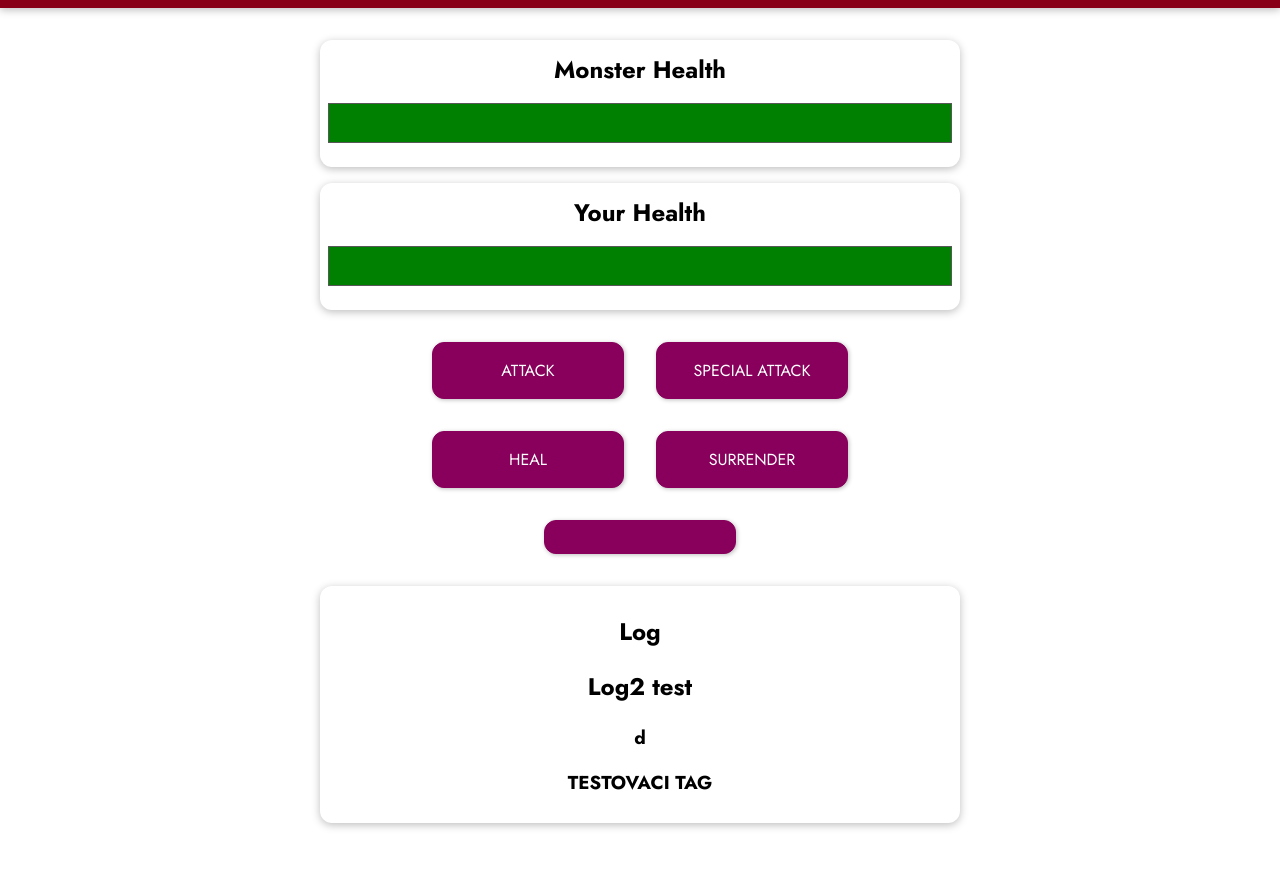
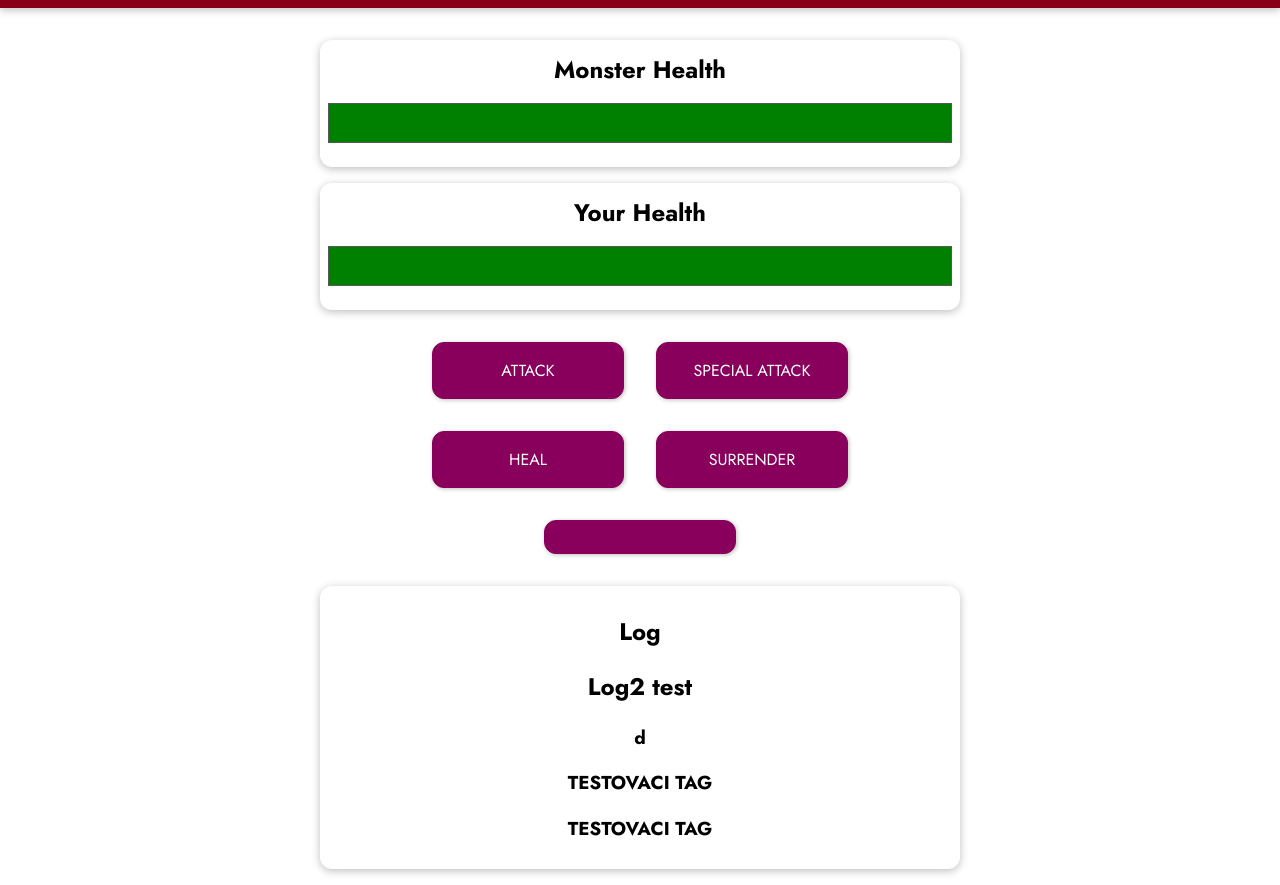
Before and after one commit to stevobalaz/vuejsgame, a plain HTML site: page index.html in a window 1280 px wide. Shown: the part 97-982 px from the top of the page. Before the commit the page ends 936 px from the top, so only its background shows below. Drawn offline with nearby package versions, Linux system fonts and the light colour scheme.

Commit message:
druhy komentár

```diff
--- a/index.html
+++ b/index.html
@@ -50,6 +50,7 @@
         <h2>Log2 test</h2>
         <h3>d</h3>
         <h3>TESTOVACI TAG</h3>
+        <h3>TESTOVACI TAG</h3>
         <ul>
           <li v-for="logMessage in logMessages">
             <span
```
